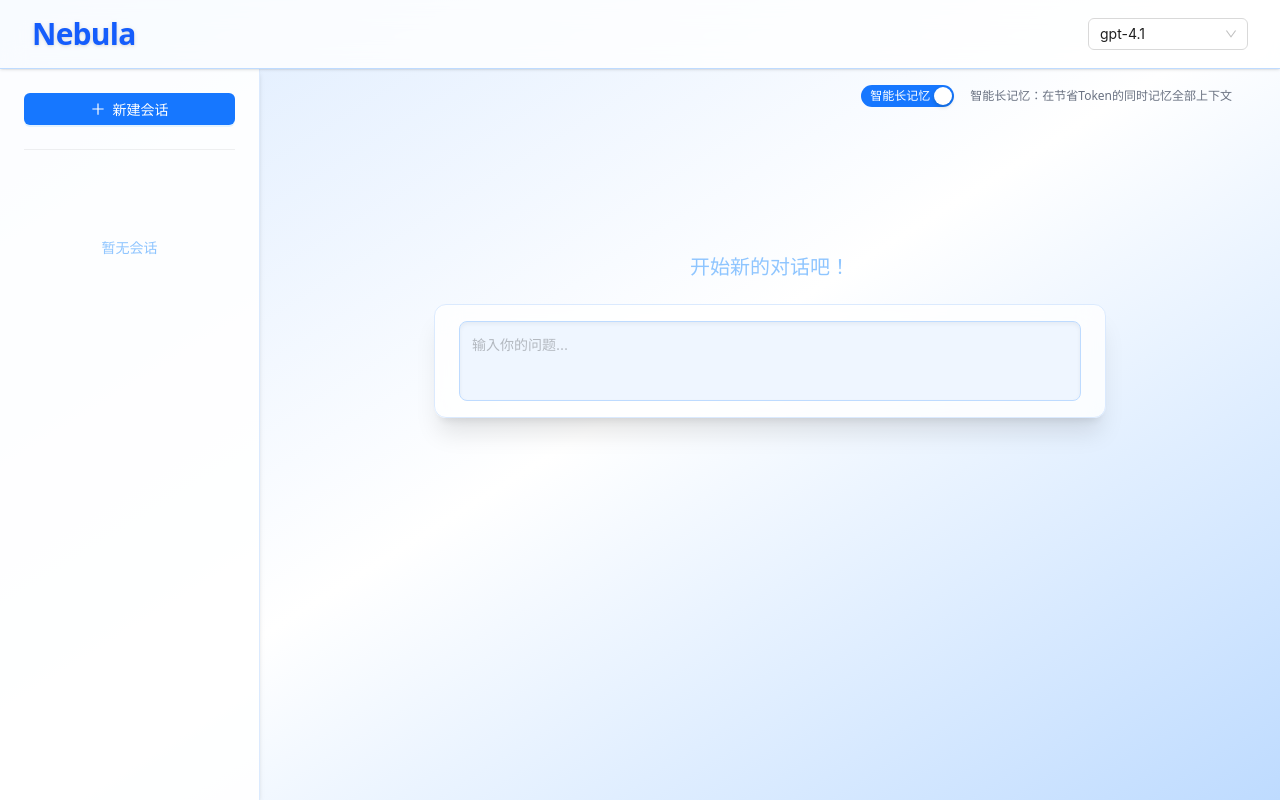
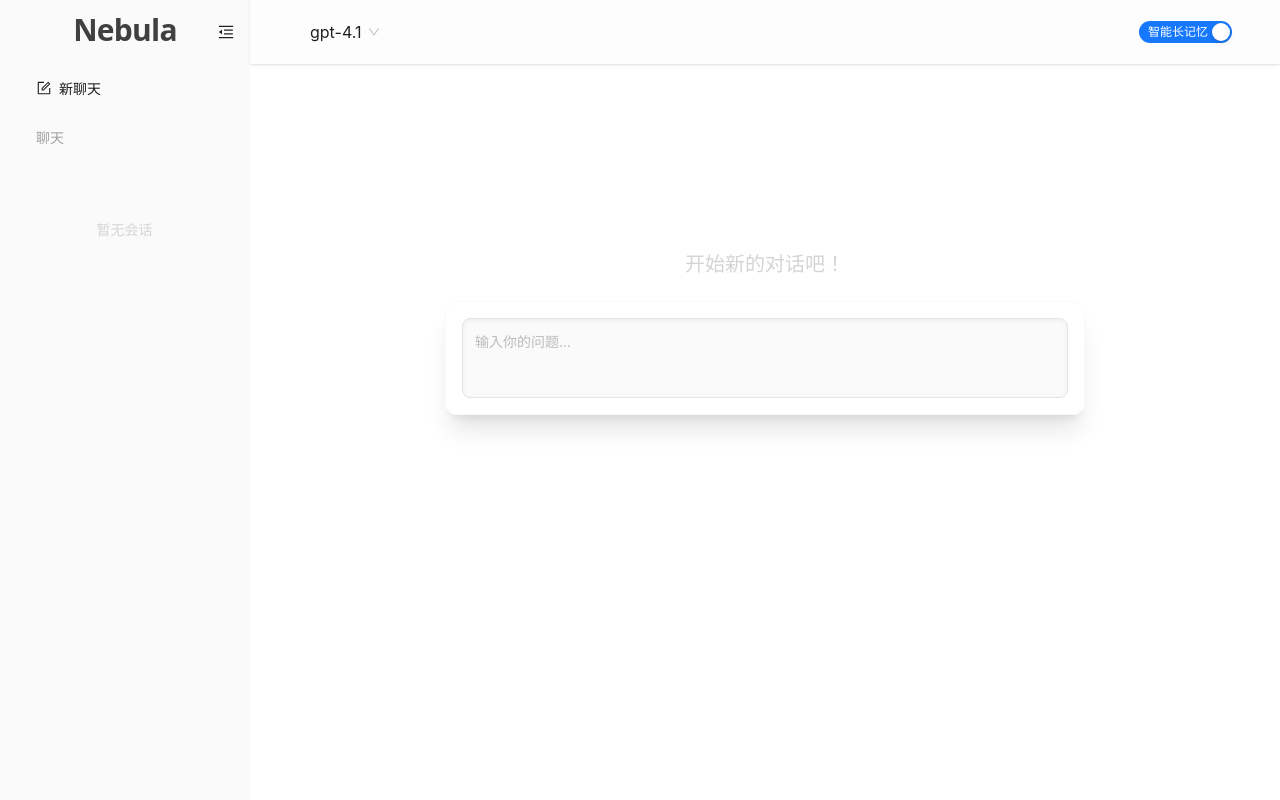
Before and after one commit to leafstark/nebula, a React (Vite) app: page / in a window 1280 px wide. Built offline with nearby package versions, Linux system fonts and the light colour scheme.

Commit message:
UI优化

```diff
--- a/src/App.tsx
+++ b/src/App.tsx
@@ -1,5 +1,5 @@
 import { useState, useEffect } from "react"
-import { Select } from "antd"
+import { Select, Switch, Layout, Button } from "antd"
 // import "antd/dist/reset.css"
 import SessionList from "./components/SessionList"
 import ChatWindow from "./components/ChatWindow"
@@ -9,6 +9,7 @@ import { useSessions } from "./hooks/useSessions"
 import { useModel } from "./hooks/useModel"
 import { useChatStream } from "./hooks/useChatStream"
 import type { Message } from "./components/ChatWindow"
+import { MenuFoldOutlined, MenuUnfoldOutlined } from "@ant-design/icons"
 
 function App() {
   // 会话管理
@@ -36,6 +37,7 @@ function App() {
   const [renameModalVisible, setRenameModalVisible] = useState(false)
   const [renameSessionId, setRenameSessionId] = useState<number | null>(null)
   const [renameValue, setRenameValue] = useState("")
+  const [collapsed, setCollapsed] = useState(false)
 
   // 新增：用于延迟派发 resend 事件，避免 setSessions 闭包导致多次副作用
   const [pendingResend, setPendingResend] = useState<{
@@ -85,18 +87,6 @@ function App() {
     setRenameModalVisible(false)
   }
 
-  // 删除单条消息
-  // const handleDeleteMessage = (messageId: number) => {
-  //   if (!current) return
-  //   setSessions((prevSessions) =>
-  //     prevSessions.map((s) =>
-  //       s.id === current.id
-  //         ? { ...s, messages: s.messages.filter((m) => m.id !== messageId) }
-  //         : s
-  //     )
-  //   )
-  // }
-
   // 重发消息（仅支持重发用户消息，自动删除其后的 assistant 回复）
   const handleResendMessage = (messageId: number) => {
     if (!current) return
@@ -118,7 +108,11 @@ function App() {
               ...s,
               messages: [
                 ...s.messages.slice(0, msgIdx + 1),
-                { role: "assistant", content: "", id: Date.now() + Math.floor(Math.random() * 10000) },
+                {
+                  role: "assistant",
+                  content: "",
+                  id: Date.now() + Math.floor(Math.random() * 10000),
+                },
               ],
             }
           : s
@@ -127,16 +121,16 @@ function App() {
     // 直接发起请求（模拟 handleSend 的流式请求部分）
     // 这里需要复用 useChatStream 的流式请求逻辑，建议将流式请求部分提取为独立函数
     // 临时方案：window.dispatchEvent 触发自定义事件，由 useChatStream 监听并处理
-    window.dispatchEvent(new CustomEvent("resend-message", {
+    window.dispatchEvent(
+      new CustomEvent("resend-message", {
         detail: {
           sessionId: targetSessionId,
-        messages: [
-          ...current.messages.slice(0, msgIdx + 1),
-        ],
+          messages: [...current.messages.slice(0, msgIdx + 1)],
           userMsg,
           model,
         },
-    }))
+      })
+    )
   }
 
   // 编辑单条消息内容
@@ -171,7 +165,11 @@ function App() {
             ...s,
             messages: [
               ...s.messages.slice(0, msgIdx + 1),
-              { role: "assistant", content: "", id: Date.now() + Math.floor(Math.random() * 10000) },
+              {
+                role: "assistant",
+                content: "",
+                id: Date.now() + Math.floor(Math.random() * 10000),
+              },
             ],
           }
         })
@@ -180,7 +178,9 @@ function App() {
         setPendingResend({
           sessionId: targetSessionId,
           messages: [
-            ...newSessions.find((s) => s.id === targetSessionId)!.messages.slice(0, msgIdx + 1),
+            ...newSessions
+              .find((s) => s.id === targetSessionId)!
+              .messages.slice(0, msgIdx + 1),
           ],
           userMsg,
           model,
@@ -194,9 +194,11 @@ function App() {
   // 新增：监听 pendingResend，派发 resend-message 事件
   useEffect(() => {
     if (pendingResend) {
-      window.dispatchEvent(new CustomEvent("resend-message", {
+      window.dispatchEvent(
+        new CustomEvent("resend-message", {
           detail: pendingResend,
-      }))
+        })
+      )
       setPendingResend(null)
     }
   }, [pendingResend])
@@ -204,28 +206,39 @@ function App() {
   // 当前会话
   const current = sessions.find((s) => s.id === activeSessionId)
   return (
-    <div className="min-h-screen flex flex-col bg-gradient-to-br from-blue-100 via-white to-blue-200">
-      {/* 顶部导航栏 */}
-      <header className="w-full flex items-center justify-between px-8 py-4 border-b border-blue-200 bg-white/80 backdrop-blur-md shadow-sm sticky top-0 z-20">
-        <div className="flex items-center gap-3">
-          <span className="text-3xl font-extrabold tracking-tight text-blue-600 drop-shadow">
+    <Layout className="h-screen bg-gradient-to-br from-neutral-100 via-white to-neutral-100">
+      {/* 侧边栏收起时，左上角触发按钮 */}
+      {collapsed && (
+        <Button
+          size="large"
+          type="text"
+          icon={<MenuUnfoldOutlined />}
+          onClick={() => setCollapsed(false)}
+          className="fixed top-3 left-1 z-30 backdrop-blur-md"
+        />
+      )}
+      {/* 侧边栏：会话列表 */}
+      <Layout.Sider
+        width={250}
+        trigger={null}
+        collapsed={collapsed}
+        collapsible
+        collapsedWidth={0}
+        className="bg-neutral-50 h-full flex flex-col relative"
+      >
+        {/* 展开时，右上角触发按钮 */}
+        {!collapsed && (
+          <Button
+            type="text"
+            size="large"
+            icon={<MenuFoldOutlined />}
+            onClick={() => setCollapsed(true)}
+            className="absolute top-3 right-1 z-20 backdrop-blur-md"
+          />
+        )}
+        <p className="pt-3 font-sans text-3xl font-bold text-center tracking-tight text-neutral-700">
           Nebula
-          </span>
-        </div>
-        <div className="flex items-center gap-4">
-          {/* 模型选择器 */}
-          <Select
-            value={model}
-            onChange={setModel}
-            style={{ minWidth: 160 }}
-            popupMatchSelectWidth={false}
-            options={MODEL_LIST.map((m) => ({ label: m, value: m }))}
-          />
-        </div>
-      </header>
-      {/* 主体区域 */}
-      <main className="flex-1 flex flex-row overflow-hidden">
-        {/* 侧边栏：会话列表 */}
+        </p>
         <SessionList
           sessions={sessions}
           activeSessionId={activeSessionId}
@@ -234,15 +247,36 @@ function App() {
           onDeleteSession={handleDeleteSession}
           onRenameSession={handleRenameSession}
         />
+      </Layout.Sider>
+      {/* 右侧主内容区 */}
+      <Layout className="flex-1 flex flex-col min-w-0">
+        {/* 顶部导航栏，仅在主内容区顶部 */}
+        <Layout.Header className="w-full flex items-center justify-between px-12 py-4 bg-white/80 backdrop-blur-md shadow-sm sticky top-0 z-20">
+          <div className="flex items-center gap-4">
+            <Select
+              value={model}
+              onChange={setModel}
+              size="large"
+              variant="borderless"
+              options={MODEL_LIST.map((m) => ({ label: m, value: m }))}
+            />
+          </div>
+          <Switch
+            checked={useSummary}
+            onChange={setUseSummary}
+            checkedChildren="智能长记忆"
+            unCheckedChildren="关闭"
+          />
+        </Layout.Header>
+        {/* 主体区域 */}
+        <Layout.Content className="flex-1 flex flex-col overflow-hidden">
           {/* 聊天主窗口 */}
-        <section className="flex-1 flex flex-col justify-end bg-transparent relative min-h-0 h-[calc(100vh-70px)]">
+          <section className="flex-1 flex flex-col justify-end bg-white relative min-h-0 h-full">
             <ChatWindow
               messages={current?.messages || []}
               activeSessionId={activeSessionId}
               onResendMessage={handleResendMessage}
               onEditMessage={handleEditMessage}
-            useSummary={useSummary}
-            onToggleSummary={setUseSummary}
             />
             {/* 输入栏 */}
             <ChatInput
@@ -252,7 +286,7 @@ function App() {
               activeSessionId={activeSessionId}
             />
           </section>
-      </main>
+        </Layout.Content>
         {/* 会话重命名弹窗 */}
         <RenameModal
           visible={renameModalVisible}
@@ -261,7 +295,8 @@ function App() {
           onOk={handleRenameOk}
           onCancel={handleRenameCancel}
         />
-    </div>
+      </Layout>
+    </Layout>
   )
 }
 
--- a/src/components/ChatInput.tsx
+++ b/src/components/ChatInput.tsx
@@ -19,17 +19,18 @@ export default function ChatInput({
       : "bottom-8" // 已有会话时在底部
 
   return (
+    <div className={`px-4 absolute left-1/2 -translate-x-1/2 z-30 ${positionClass} w-full max-w-2xl`}>
       <form
-      className={`absolute left-1/2 -translate-x-1/2 z-30 gap-3 bg-white/80 border border-blue-100 rounded-xl shadow-xl px-4 sm:px-6 py-4 backdrop-blur-md w-full max-w-2xl ${positionClass}`}
+        className={`gap-3 bg-white/80 border border-neutral-50 rounded-xl shadow-xl px-4 py-4 backdrop-blur-md`}
         onSubmit={onSend}
       >
         {activeSessionId === null && (
-        <div className="absolute bottom-full left-1/2 -translate-x-1/2 mb-6 text-blue-300 text-xl text-center select-none whitespace-nowrap">
+          <div className="absolute bottom-full left-1/2 -translate-x-1/2 mb-6 text-neutral-300 text-xl text-center select-none whitespace-nowrap">
             开始新的对话吧！
           </div>
         )}
         <Input.TextArea
-        className="w-full resize-none rounded-lg border border-blue-200 bg-blue-50 p-3 text-gray-900 focus:outline-none focus:ring-2 focus:ring-blue-500 min-h-20 shadow-inner transition"
+          className="w-full resize-none rounded-lg border border-neutral-200 bg-neutral-50 p-3 text-gray-900 focus:outline-none focus:ring-1 focus:ring-neutral-300 min-h-20 shadow-inner transition"
           placeholder="输入你的问题..."
           autoSize={{ minRows: 1, maxRows: 6 }}
           value={input}
@@ -43,5 +44,6 @@ export default function ChatInput({
           }}
         />
       </form>
+    </div>
   )
 }
--- a/src/components/ChatWindow.tsx
+++ b/src/components/ChatWindow.tsx
@@ -1,4 +1,4 @@
-import { Button, Spin, Input, Switch } from "antd"
+import { Button, Spin, Input } from "antd"
 import {
   RedoOutlined,
   CopyOutlined,
@@ -18,8 +18,6 @@ interface Props {
   activeSessionId: number | null
   onResendMessage?: (messageId: number) => void
   onEditMessage?: (messageId: number, newContent: string) => void // 修正类型
-  useSummary?: boolean
-  onToggleSummary?: (enabled: boolean) => void
 }
 
 export default function ChatWindow({
@@ -27,8 +25,6 @@ export default function ChatWindow({
   activeSessionId,
   onResendMessage,
   onEditMessage,
-  useSummary = true,
-  onToggleSummary,
 }: Props) {
   const containerRef = useRef<HTMLDivElement>(null)
   const lastUserMsgRef = useRef<HTMLDivElement>(null) // 保留，虽然当前滚动逻辑不直接用它定位
@@ -209,22 +205,12 @@ export default function ChatWindow({
 
   return (
     <div className="flex flex-col h-full">
-      <div className="flex items-center justify-end gap-4 px-12 pt-4 pb-2">
-        <Switch
-          checked={useSummary}
-          onChange={onToggleSummary}
-          checkedChildren="智能长记忆"
-          unCheckedChildren="全量记忆"
-        />
-        <span className="text-xs text-gray-500 select-none">
-          智能长记忆：在节省Token的同时记忆全部上下文
-        </span>
-      </div>
+      {/* 移除顶部智能长记忆 Switch 区域 */}
       <div
         ref={containerRef}
-        className="flex-1 min-h-0 overflow-y-auto px-12 pt-8 pb-44"
+        className="flex-1 min-h-0 overflow-y-auto pt-8 pb-44"
       >
-        <div className="flex flex-col gap-12 max-w-200 mx-auto">
+        <div className="flex flex-col gap-12 max-w-200 px-4 mx-auto">
           {messages.length > 0
             ? messages.map((msg, idx) => (
                 <div
@@ -235,18 +221,13 @@ export default function ChatWindow({
                   }`}
                 >
                   <div
-                    className={`group px-4 py-2 rounded-2xl shadow-2xl text-base whitespace-pre-line break-words relative transition-colors backdrop-bl-lg
+                    className={`group px-4 py-2 text-neutral-900  text-base whitespace-pre-line break-words relative transition-colors backdrop-bl-lg
                       ${
                         msg.role === "user"
-                          ? "bg-blue-100/80 text-blue-900 rounded-br-md border border-blue-200/60 ring-1 ring-blue-300/20"
-                          : "bg-white/80 text-blue-900 rounded-bl-md border border-gray-200/60 ring-1 ring-blue-400/10"
+                          ? "bg-neutral-100/80 rounded-2xl shadow-2xl text-neutral-900 border border-neutral-200/60 ring-1 ring-neutral-300/20"
+                          : ""
                       }
                     `}
-                    style={{
-                      boxShadow:
-                        "0 8px 40px 0 rgba(0,0,0,0.16), 0 2px 8px 0 rgba(0,0,0,0.10)",
-                      backdropFilter: "blur(16px)",
-                    }}
                   >
                     {msg.role === "assistant" && !msg.content ? (
                       <div className="flex items-center gap-2">
@@ -289,41 +270,44 @@ export default function ChatWindow({
                     ) : (
                       msg.content
                     )}
-                    {typeof msg.id === "number" && (
-                      <div className="absolute right-0 mt-3 flex justify-end opacity-0 group-hover:opacity-100 transition-opacity z-10">
-                        {msg.role === "user" && (
+                    {typeof msg.id === "number" && msg.role === "assistant" && (
+                      <div className="absolute left-0 bottom-[-12] mb-2 ml-2 flex z-10">
                         <Button
                           className="p-0"
-                            type="link"
-                            size="small"
+                          type="text"
+                          shape="circle"
+                          onClick={() => handleCopy(msg.id!, msg.content)}
+                          icon={
+                            copiedMsgId === msg.id ? <CheckOutlined /> : <CopyOutlined />
+                          }
+                          title={copiedMsgId === msg.id ? "已复制" : "复制"}
+                        />
+                      </div>
+                    )}
+                    {typeof msg.id === "number" && msg.role === "user" && (
+                      <div className="absolute right-0 mt-3 flex justify-end opacity-0 group-hover:opacity-100 transition-opacity z-10">
+                        <Button
+                          className="p-0"
+                          type="text"
                           shape="circle"
                           icon={<EditOutlined />}
                           title="编辑"
                           onClick={() => handleEdit(msg.id!, msg.content)}
                         />
-                        )}
-                        {msg.role === "user" && (
                         <Button
                           className="p-0"
-                            type="link"
-                            size="small"
+                          type="text"
                           shape="circle"
                           onClick={() => onResendMessage?.(msg.id!)}
                           icon={<RedoOutlined />}
                         />
-                        )}
                         <Button
                           className="p-0"
-                          type="link"
-                          size="small"
+                          type="text"
                           shape="circle"
                           onClick={() => handleCopy(msg.id!, msg.content)}
                           icon={
-                            copiedMsgId === msg.id ? (
-                              <CheckOutlined />
-                            ) : (
-                              <CopyOutlined />
-                            )
+                            copiedMsgId === msg.id ? <CheckOutlined /> : <CopyOutlined />
                           }
                           title={copiedMsgId === msg.id ? "已复制" : "复制"}
                         />
--- a/src/components/SessionList.tsx
+++ b/src/components/SessionList.tsx
@@ -1,10 +1,10 @@
 import { useState } from "react"
 import { Button, Divider, Dropdown, Modal } from "antd"
 import {
-  PlusOutlined,
   MoreOutlined,
   EditFilled,
   DeleteOutlined,
+  FormOutlined,
 } from "@ant-design/icons"
 
 interface Message {
@@ -62,19 +62,19 @@ export default function SessionList({
   }
 
   return (
-    <aside className="w-65 max-h-screen overflow-y-auto bg-white/90 border-r border-blue-100 p-6 flex flex-col shadow-md">
+    <div className="flex-1 max-h-screen overflow-y-auto border-r border-neutral-50 p-6 flex flex-col">
       <Button
-        type="primary"
-        icon={<PlusOutlined />}
-        className="w-full shrink-0"
+        type="text"
+        icon={<FormOutlined />}
         onClick={onNewSession}
+        className="mb-6 pl-3"
       >
-        新建会话
+        <span className="text-left w-full">新聊天</span>
       </Button>
-      <Divider />
+      <span className="text-neutral-400 pl-3 text-sm mb-2">聊天</span>
       <div className="overflow-y-auto w-full shrink-0">
         {sessions.length === 0 ? (
-          <div className="text-blue-300 text-sm text-center mt-16">
+          <div className="text-neutral-300 text-sm text-center mt-16">
             暂无会话
           </div>
         ) : (
@@ -104,12 +104,14 @@ export default function SessionList({
                     type="text"
                     className={`w-full pl-3 ${
                       s.id === activeSessionId
-                        ? "!bg-blue-100 !text-blue-700 shadow"
-                        : "hover:!bg-blue-50 !text-gray-700"
+                        ? "!bg-neutral-200 shadow"
+                        : "hover:!bg-neutral-200 !text-gray-700"
                     }`}
                     onClick={() => onSelectSession(s.id)}
                   >
-                    <span className="max-w-full pr-4 truncate text-left w-full">{s.name}</span>
+                    <span className="max-w-full pr-4 truncate text-left w-full">
+                      {s.name}
+                    </span>
                   </Button>
                   <Dropdown
                     trigger={["click"]}
@@ -120,7 +122,9 @@ export default function SessionList({
                       type="text"
                       icon={<MoreOutlined />}
                       className={`right-0.5 absolute text-lg transition ${
-                        s.id === activeSessionId ? "flex" : "hidden group-hover:flex"
+                        s.id === activeSessionId
+                          ? "flex"
+                          : "hidden group-hover:flex"
                       }`}
                       title="更多操作"
                     />
@@ -142,6 +146,6 @@ export default function SessionList({
       >
         <p className="my-5"> 删除后，该对话将不可恢复。确认删除吗？</p>
       </Modal>
-    </aside>
+    </div>
   )
 }
```
Lines whose indentation alone changed are shown as unchanged.
